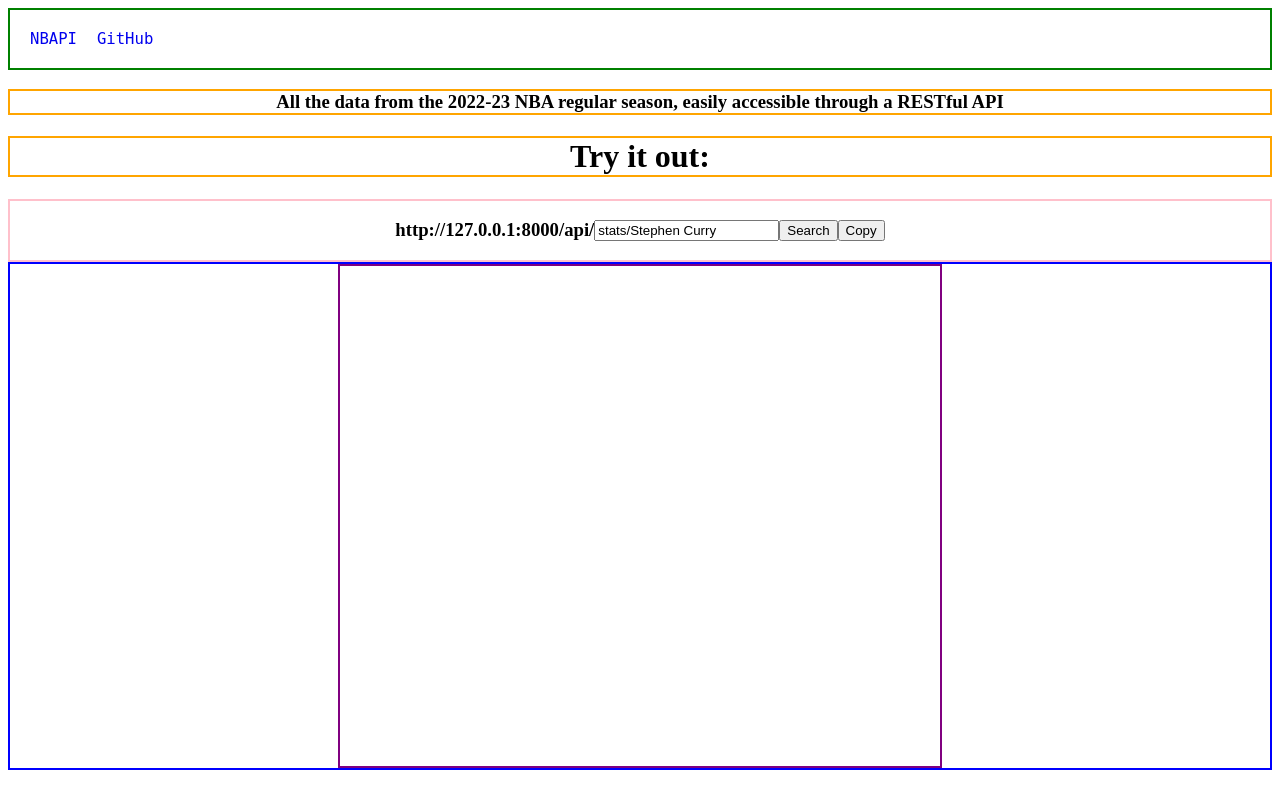
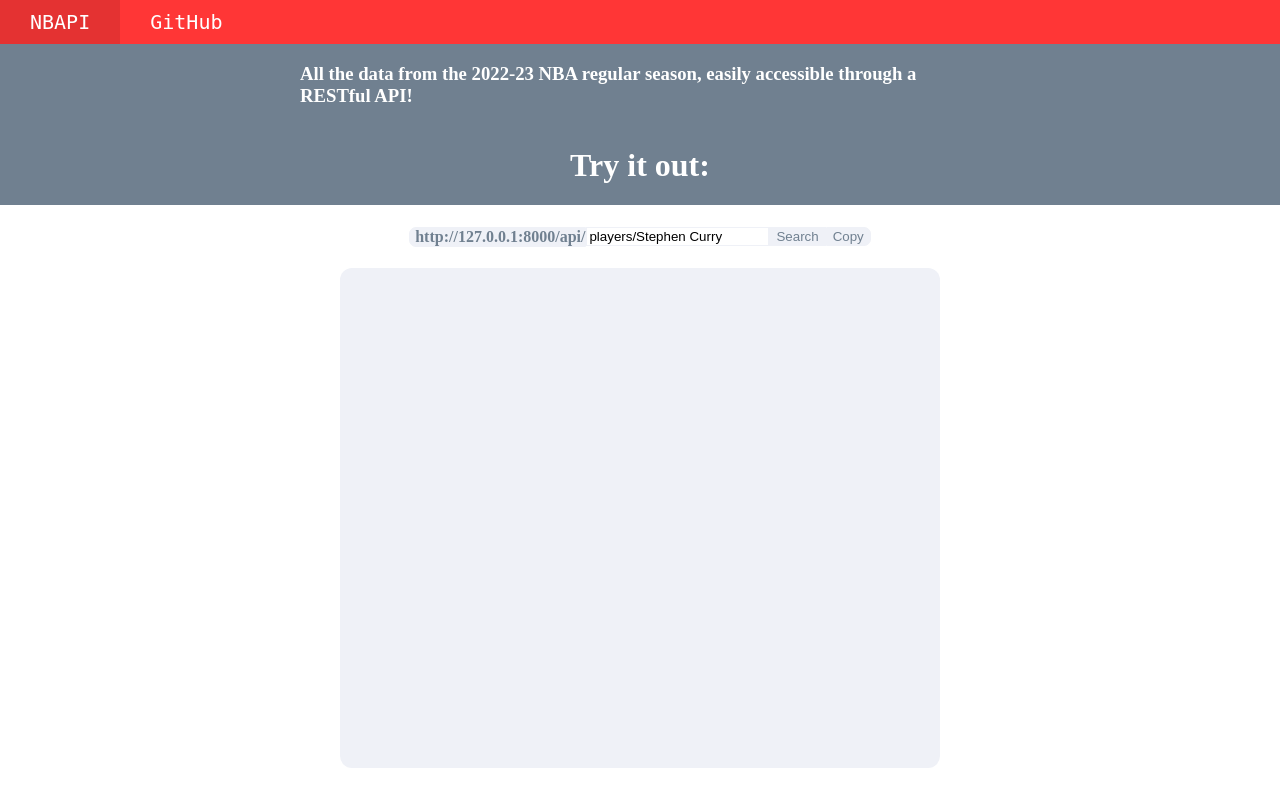
Before and after one commit to alecnazzy/stat-curry, a Django app: page / in a window 1280 px wide. Run offline with Django 4.2, Linux system fonts and the light colour scheme; data that the repository does not hold is empty.

Commit message:
-css and redoing some views/urls

```diff
--- a/api/urls.py
+++ b/api/urls.py
@@ -3,7 +3,11 @@ from . import views
 
 urlpatterns = [
     path('', views.apiOverview, name='apiOverview'),
-    path('stats/', views.stats, name='stats'),
+    path('players/<str:name>/', views.searchPlayer, name='searchPlayer'),
+    path('players/', views.players, name='players'),
+    path('teams/<str:team>/', views.searchTeam, name='searchTeam'),
+    path('teams/', views.teams, name='teams'),
+
     path('sortby/scoring/', views.sortByScoring, name='sortByScoring'),
     path('sortby/assists/', views.sortByAssists, name='sortByAssists'),
     path('sortby/rebounds/', views.sortByRebounds, name='sortByRebounds'),
--- a/api/views.py
+++ b/api/views.py
@@ -7,8 +7,12 @@ from .serializers import StatsSerializer
 def apiOverview(request):
     """Returns a list of all available endpoints"""
     api_urls = {
-        'Stats': '/stats/',
-        'Search by Name': '/stats/<str:name>/',
+        'List of all players': '/players/',
+        'Search by player': '/players/Stephen Curry/',
+        'List of all teams': '/teams/',
+        'Search by team': '/teams/Golden State Warriors/',
+
+
         'Sort by Team': '/sortby/<str:team>/',
         'Sort by Team Scoring': '/sortby/<str:team>/scoring/',
         'Sort by Scoring': '/sortby/scoring/',
@@ -31,12 +35,40 @@ def apiOverview(request):
     }
     return Response(api_urls)
 
+
+# KEEP
+
 @api_view(['GET'])
-def stats(request):
+def searchPlayer(request, name):
+    """Returns all stats in the database for a given player"""
+    player = Nba_stats.objects.filter(name=name)
+    serializer = StatsSerializer(player, many=True)
+    return Response(serializer.data)
+
+@api_view(['GET'])
+def players(request):
     """Returns all stats in the database for the 2022-23 NBA season"""
-    stats = Nba_stats.objects.all()
-    serializer = StatsSerializer(stats, many=True)
+    players = Nba_stats.objects.order_by('rank')
+    serializer = StatsSerializer(players, many=True)
     return Response(serializer.data)
+
+@api_view(['GET'])
+def searchTeam(request, team):
+    """Returns all stats in the database for a given team"""
+    team = Nba_stats.objects.filter(team=team)
+    serializer = StatsSerializer(team, many=True)
+    return Response(serializer.data)
+
+@api_view(['GET'])
+def teams(request):
+    """Returns all teams in the database"""
+    teams = Nba_stats.objects.values_list('team', flat=True).distinct()
+    return Response(teams)
+
+# END KEEP
+
+
+
 
 @api_view(['GET'])
 def sortByScoring(request):
--- a/base/static/index.css
+++ b/base/static/index.css
@@ -1,42 +1,94 @@
-/* Index description */
-.description {
-
-    border: 2px solid orange;
-
-    display: flex;
-    flex-direction: column;
-    justify-content: center;
-    align-items: center;
-}
-a {
-padding: 10px;
+html, body {
+    margin: 0;
+    padding: 0;
 }
 
-/* Index API input container */
-.API-input-container {
-
-        border: 2px solid pink;
-
-        display: flex;
-        flex-direction: row;
-        justify-content: center;
-        align-items: center;
-}
-
-/* Index API showcase */
-.API-container {
-
-    border: 2px solid blue;
-
+main {
     display: flex;
     flex-direction: column;
     justify-content: center;
     align-items: center;
 }
 
+/* Index description */
+.description-container {
+
+    /* border: 2px solid red; */
+
+    display: flex;
+    flex-direction: column;
+    justify-content: center;
+    align-items: center;
+    background-color: slategray;
+    color: white;
+}
+
+.description {
+
+    /* border: 2px solid orange; */
+
+    display: flex;
+    flex-direction: column;
+    justify-content: center;
+    align-items: center;
+    margin-left: 300px;
+    margin-right: 300px;
+}
+
+/* Index API input container */
+.API-input-container {
+
+        /* border: 2px solid pink; */
+
+        display: flex;
+        flex-direction: row;
+        justify-content: center;
+        align-items: center;
+        width: max-content;
+        height: max-content;
+        border-radius: 10px;
+        background-color: white;
+}
+.url {
+    background-color: rgb(239, 241, 247);
+    color: slategray;
+    border: 0.9px solid rgb(239, 241, 247);
+    border-top-left-radius: 7px;
+    border-bottom-left-radius: 7px;
+    padding-left: 5px;
+}
+#searchField {
+    background-color: white;
+    border: 1px solid rgb(239, 241, 247);
+}
+#searchButton {
+    color: slategray;
+    background-color: rgb(239, 241, 247);
+    border: 1px solid rgb(239, 241, 247);
+}
+#copyButton {
+    color: slategray;
+    background-color: rgb(239, 241, 247);
+    border: 1px solid rgb(239, 241, 247);
+    border-top-right-radius: 7px;
+    border-bottom-right-radius: 7px;
+}
+
+/* Index API showcase */
+.API-container {
+
+    /* border: 2px solid blue; */
+
+    display: flex;
+    flex-direction: column;
+    justify-content: center;
+    align-items: center;
+    border-radius: 12px;
+}
+
 .API-url {
 
-    border: solid 2px red;
+    /* border: solid 2px red; */
 
     border-radius: 15px;
     background-color: rgb(218, 218, 228);
@@ -45,11 +97,13 @@ padding: 10px;
 
 .JSON-container {
 
-    border: 2px solid purple;
+    /* border: 2px solid purple; */
 
     display: flex;
     justify-content: center;
     height:500px;
     width:600px;
     overflow:auto;
+    background-color: rgb(239, 241, 247);
+    border-radius: 12px;
 }
--- a/base/static/navbar.css
+++ b/base/static/navbar.css
@@ -1,15 +1,21 @@
 .nav-container {
 
-    border: 2px solid green;
+    /* border: 2px solid green; */
 
-    padding: 10px;
+    /* padding: 10px; */
     display: flex;
     flex-direction: row;
     font-size: medium;
+    background-color: rgb(255, 54, 54);
 }
 
 a {
     text-decoration: none;
-    font-size: larger;
+    font-size: x-large;
     font-family: monospace;
+    color: white;
+    padding: 10px 30px 10px 30px;
 }
+a:hover {
+    background-color: rgb(228, 50, 50);
+}
--- a/base/templates/base/base.html
+++ b/base/templates/base/base.html
@@ -12,10 +12,12 @@
 
 </head>
 <body>
+
     <nav class="nav-container">
         <a href="{% url 'base:index' %}">NBAPI</a>
-        <a href="https://github.com/alecnazzy/nbapi">GitHub</a>
+        <a href="https://github.com/alecnazzy/nbapi" target="_blank">GitHub</a>
     </nav>
+
     <main>
         <div>
             {% block content %}{% endblock content %}
--- a/base/templates/base/index.html
+++ b/base/templates/base/index.html
@@ -7,19 +7,20 @@
     <title>index</title>
 
     {% load static %}
-
-    <link rel="stylesheet" href="{% static 'index.css' %}">
+    <link rel="stylesheet" type="text/css" href="{% static 'index.css' %}">
 
 </head>
 <body>
     {% block content %}
+<main>
+    <div class="description-container">
+        <h3 class="description">All the data from the 2022-23 NBA regular season, easily accessible through a RESTful API!</h3>
+        <h1 class="description">Try it out: </h1>
+    </div>
 
-    <h3 class="description">All the data from the 2022-23 NBA regular season, easily accessible through a RESTful API</h3>
-
-    <h1 class="description">Try it out: </h1>
     <div class="API-input-container">
-        <h3 class="search">http://127.0.0.1:8000/api/</h3>
-        <input id="searchField" name="search" type="text" value="stats/Stephen Curry">
+        <h4 class="url">http://127.0.0.1:8000/api/</h4>
+        <input id="searchField" name="search" type="text" value="players/Stephen Curry">
             <button id="searchButton" onclick="getStats()">Search</button>
             <button id="copyButton" onclick="copyToClipboard()">Copy</button>
             <div id="contentArea"></div>
@@ -27,7 +28,6 @@
     </div>
 
     <div class="API-container">
-
         <script>
             async function getStats() {
                 const _searchField = document.getElementById('searchField');
@@ -35,7 +35,7 @@
                 const response = await fetch(URL);
                 const data = await response.json();
                 console.log(data);
-                document.getElementById('stats').innerHTML = JSON.stringify(data, null, '\t');
+                document.getElementById('stats').innerHTML = JSON.stringify(data, null, 2);
             }
             async function copyToClipboard() {
                 var _searchField = document.getElementById("searchField");
@@ -53,7 +53,7 @@
             <pre id="stats"></pre>
         </div>
     </div>
-
+</main>
 {% endblock content %}
 </body>
 </html>
--- a/nbapi/settings.py
+++ b/nbapi/settings.py
@@ -9,6 +9,7 @@ https://docs.djangoproject.com/en/4.2/topics/settings/
 For the full list of settings and their values, see
 https://docs.djangoproject.com/en/4.2/ref/settings/
 """
+import os
 import environ
 env = environ.Env()
 environ.Env.read_env()
@@ -132,9 +133,7 @@ USE_TZ = True
 
 STATIC_URL  = 'static/'
 
-STATICFILES_DIRS = [
-    BASE_DIR / "static",
-]
+STATICFILES_DIRS=( os.path.join(BASE_DIR, 'static')),
 
 
 # Default primary key field type
```
